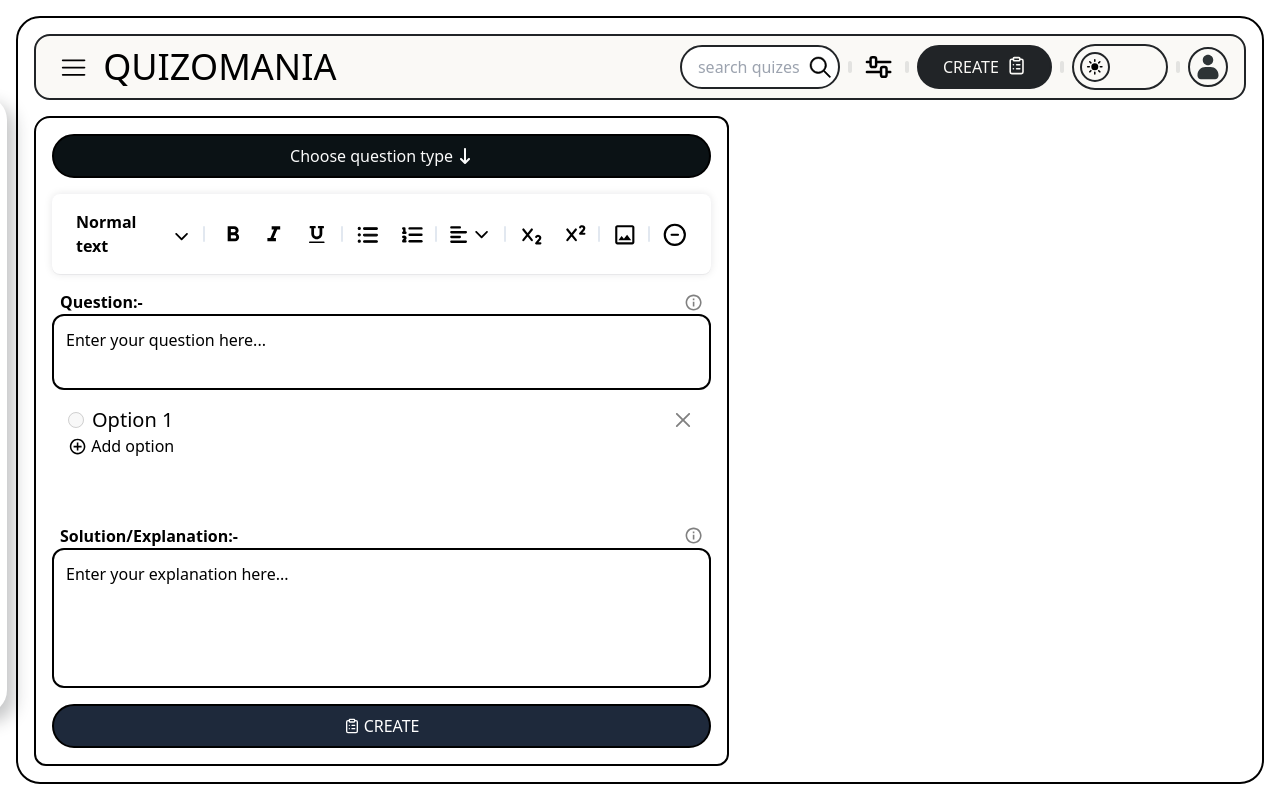
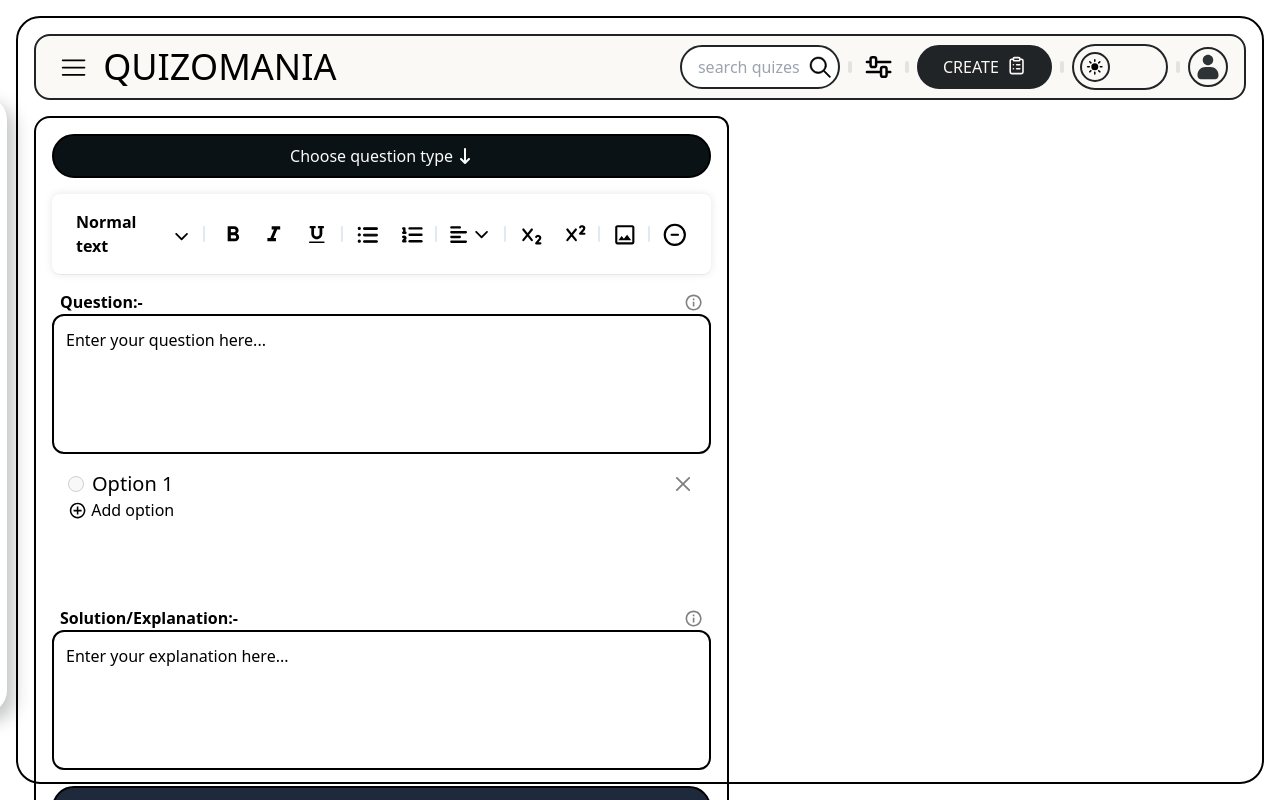
Before and after one commit to Nitish-u/Quizomania, a React (Vite) app: page /create in a window 1280 px wide. Built offline with nearby package versions, Linux system fonts and the light colour scheme.

Commit message:
create quiz left section's overflow issue fixed

```diff
--- a/src/components/Editable Area/editableAreaComp.jsx
+++ b/src/components/Editable Area/editableAreaComp.jsx
@@ -12,7 +12,7 @@
       <p className="mx-2 font-bold flex items-center justify-between">{heading} <span title={title}><MdInfoOutline color="Grey" size="1.2rem" /></span></p>
       <div className="border-2 border-black rounded-xl p-1">
         <div
-          className="w-full max-w-full p-2 overflow-y-auto outline-none"
+          className="editableDiv w-full max-w-full p-2 overflow-y-auto outline-none"
           contentEditable
           style={{height:height, maxHeight: maxHeight, minHeight:'2.5rem'}}
           onChange={handleChange}
--- a/src/components/Options Comp/OptionsComp.jsx
+++ b/src/components/Options Comp/OptionsComp.jsx
@@ -1,10 +1,12 @@
-import { useId, useState } from "react";
+import { useEffect, useId, useState } from "react";
 import { RxCross2 } from "react-icons/rx";
 import { IoMdAddCircleOutline } from "react-icons/io";
 
-export default function OptionsComp({ type, onFocusHandler }) {
+export default function OptionsComp({ type, onFocusHandler, height }) {
   const id = useId();
   const [options, setOptions] = useState(["Option 1"]);
+  const [optionsContainerMaxHeight, setOptionsContainerMaxHeight] =
+    useState(164);
   function optionAdder() {
     const newOption = "Option " + (options.length + 1);
     setOptions((prevState) => {
@@ -14,20 +16,28 @@
   function dltOption(e) {
     const item = e.currentTarget.previousSibling.children[1].innerText;
     const optionIndex = [...options].indexOf(item);
-    setOptions(prevState => {
+    setOptions((prevState) => {
       const updatedOptions = [...prevState];
-      updatedOptions.splice(optionIndex,1);
+      updatedOptions.splice(optionIndex, 1);
       return updatedOptions;
-    })
+    });
   }
+
+  useEffect(() => {
+    const optionsContainer = document.getElementById("optionsContainer");
+    const optionsContainerHeight =
+      optionsContainer.getBoundingClientRect().height;
+    console.log(optionsContainerHeight);
+    setOptionsContainerMaxHeight(optionsContainerHeight);
+  }, []);
   return (
     <div
       id="optionsContainer"
-      className="px-4 h-full max-h-[128px] overflow-y-auto"
+      className="px-4 h-full overflow-y-auto flex-1"
     >
-      <div
-        className={`${type == "checkbox" || type == "radio" ? "" : "hidden"}`}
-      >
+      <div style={{height: `${optionsContainerMaxHeight}px`}}>
+        {type == "checkbox" || type == "radio" ? (
+          <div>
             {options.map((elem, index) => {
               return (
                 <div
@@ -44,26 +54,58 @@
                     <label
                       htmlFor={index}
                       contentEditable
-                  className="text-xl outline-none focus:underline cursor-pointer"
+                      className="optionData text-xl outline-none cursor-pointer"
                       dangerouslySetInnerHTML={{ __html: elem }}
                       onFocusCapture={onFocusHandler}
                     />
                   </div>
-              <RxCross2 className="cursor-pointer w-6" color="grey" size="1.5rem" onClick={dltOption} />
+                  <RxCross2
+                    className="cursor-pointer w-6"
+                    color="grey"
+                    size="1.5rem"
+                    onClick={dltOption}
+                  />
                 </div>
               );
             })}
-        <p onClick={optionAdder} className="flex gap-1 items-center hover:underline cursor-pointer">
-          <IoMdAddCircleOutline size="1.2rem" />Add option
+            <p
+              onClick={optionAdder}
+              className="flex gap-1 items-center hover:underline cursor-pointer"
+            >
+              <IoMdAddCircleOutline size="1.2rem" />
+              Add option
             </p>
           </div>
+        ) : (
+          <>
             <div
-        className={`${type == "checkbox" || type == "radio" ? "hidden" : ""} border-b-2 border-slate-400 py-2`}
+              className={`${
+                type == "checkbox" || type == "radio" ? "hidden" : ""
+              } border-b-2 border-slate-400 py-2`}
             >
               {type}
             </div>
-        <p className={`${type == "checkbox" || type == "radio" ? "hidden" : ""} border-b-2 border-slate-400 py-2`}> &nbsp;</p>
-        <p className={`${type == "checkbox" || type == "radio" ? "hidden" : ""} ${type == "Short Answer text" ? "hidden" : ""} border-b-2 border-slate-400 py-2`}> &nbsp;</p>
+            <p
+              className={`${
+                type == "checkbox" || type == "radio" ? "hidden" : ""
+              } border-b-2 border-slate-400 py-2`}
+            >
+              {" "}
+              &nbsp;
+            </p>
+            <p
+              className={`${
+                type == "checkbox" || type == "radio" ? "hidden" : ""
+              } ${
+                type == "Short Answer text" ? "hidden" : ""
+              } border-b-2 border-slate-400 py-2`}
+            >
+              {" "}
+              &nbsp;
+            </p>
+          </>
+        )}
+      </div>
     </div>
   );
 }
--- a/src/components/QuizMakersLeft/QuizMakersLeft.jsx
+++ b/src/components/QuizMakersLeft/QuizMakersLeft.jsx
@@ -1,4 +1,4 @@
-import React, { useCallback, useState } from "react";
+import React, { useCallback, useEffect, useState } from "react";
 import EditableComp from "../../components/Editable Area/editableAreaComp";
 import EditorFuncComp from "../../components/Editor functionalities comp/EditorFuncComp";
 import OptionsComp from "../../components/Options Comp/OptionsComp";
@@ -8,7 +8,7 @@
 import { BsTextParagraph } from "react-icons/bs";
 import { LuClipboardList } from "react-icons/lu";
 
-export default function QuizMakersLeft() {
+export default function QuizMakersLeft({ questions, setQuestions }) {
   const [alignmentArrowClicked, setAlignmentArrowClicked] = useState(false);
   const [fontArrowClicked, setFontArrowClicked] = useState(false);
 
@@ -35,7 +35,7 @@
     const questionType = e.currentTarget.innerText;
     const index = Number(e.currentTarget.getAttribute("id"));
     setQuestionType((prevState) => {
-      return { ...questionType, type: questionType, iconIndex: index };
+      return { ...prevState, type: questionType, iconIndex: index };
     });
     setOptionType(e.currentTarget.getAttribute("func-type"));
     setTypeSelectorClicked(false);
@@ -45,6 +45,36 @@
     setAlignmentArrowClicked(false);
     setFontArrowClicked(false);
   }
+
+  const addQuestion = useCallback(() => {
+    const options = [];
+    const editableDivs = document.getElementsByClassName("editableDiv");
+    if (
+      editableDivs[0].innerText.trim() == "" ||
+      editableDivs[1].innerText.trim() == "" ||
+      editableDivs[0].innerText.trim() == "Enter your question here..." ||
+      editableDivs[1].innerText.trim() == "Enter your explanation here..."
+    ) {
+      alert("Please enter complete details to proceed!");
+    } else {
+      const optionElements = Array.from(
+        document.getElementsByClassName("optionData")
+      );
+      if (optionType == "checkbox" || optionType == "radio") {
+        optionElements.forEach((elem) => {
+          options.push(elem.innerHTML);
+        });
+      }
+      const questionData = {
+        type: optionType,
+        question: editableDivs[0].innerHTML,
+        explanation: editableDivs[1].innerHTML,
+        options,
+      };
+      setQuestions((prevState) => [...prevState, questionData]);
+    }
+  });
+
   return (
     <div className="functionalCompConatiner border-2 border-black rounded-xl rounded-tl-2xl p-4 relative flex flex-col gap-4 h-full max-w-[700px]">
       <div className="h-fit max-h-full flex flex-col gap-4">
@@ -105,13 +135,16 @@
         <EditableComp
           heading="Question:-"
           placeHolder="Enter your question here..."
-          height="4rem"
+          height="8rem"
           maxHeight="fill-container"
           onFocusHandler={focusAction}
           title="something that tells about the answer"
         />
       </div>
-      <OptionsComp type={optionType} onFocusHandler={focusAction} />
+      <OptionsComp
+        type={optionType}
+        onFocusHandler={focusAction}
+      />
       <div className="self-end min-w-fit h-fit w-full flex flex-col gap-4">
         <EditableComp
           heading="Solution/Explanation:-"
@@ -121,7 +154,10 @@
           onFocusHandler={focusAction}
           title="not necessary but good to have"
         />
-        <div className="w-full border-2 border-black rounded-3xl p-2 bg-slate-800 text-white flex justify-center items-center gap-1 ">
+        <div
+          className="w-full border-2 border-black rounded-3xl p-2 bg-slate-800 text-white flex justify-center items-center gap-1 "
+          onClick={addQuestion}
+        >
           <LuClipboardList />
           CREATE
         </div>
--- a/src/pages/Quiz maker page/QuizMakerPage.jsx
+++ b/src/pages/Quiz maker page/QuizMakerPage.jsx
@@ -1,14 +1,15 @@
-import React from "react";
+import React, { useState } from "react";
 import NavBar from "../../components/NavBar/navbar";
 import QuizMakersLeft from "../../components/QuizMakersLeft/QuizMakersLeft";
 
 export default function QuizMakerPage() {
+  const [questions, setQuestions] = useState([]);
   return (
     <div className="flex flex-col gap-4 h-full">
       <NavBar />
-      <div className="hero h-full flex flex-wrap">
-        <QuizMakersLeft />
-        <div className="quizCardContainer h-full lg:w-1/2 p-4"></div>
+      <div className="hero h-full flex flex-wrap gap-4">
+        <QuizMakersLeft questions={questions} setQuestions={setQuestions}  />
+        <div className="quizCardContainer h-full p-4 flex-1"></div>
       </div>
     </div>
   );
```
Lines whose indentation alone changed are shown as unchanged.
